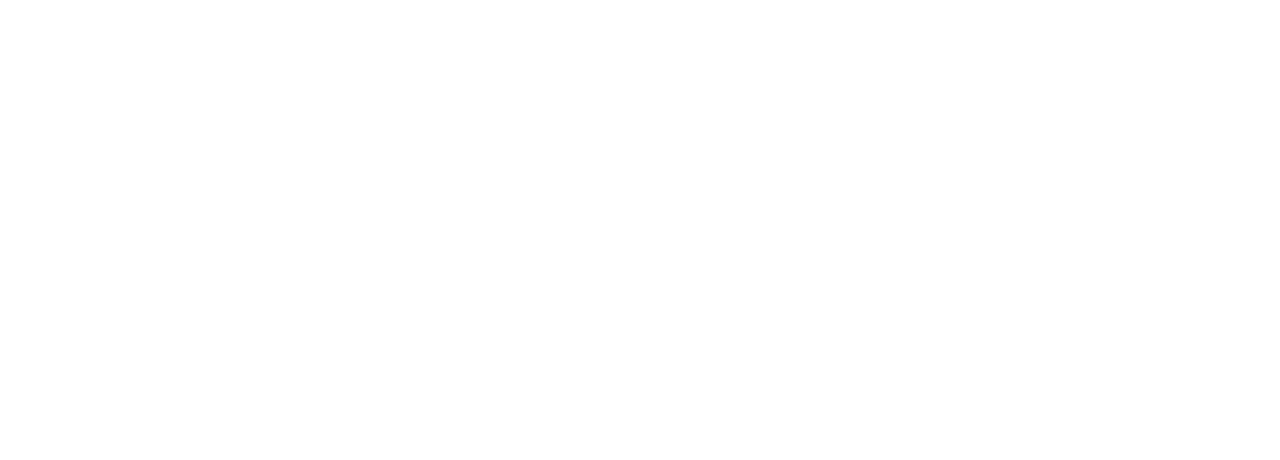
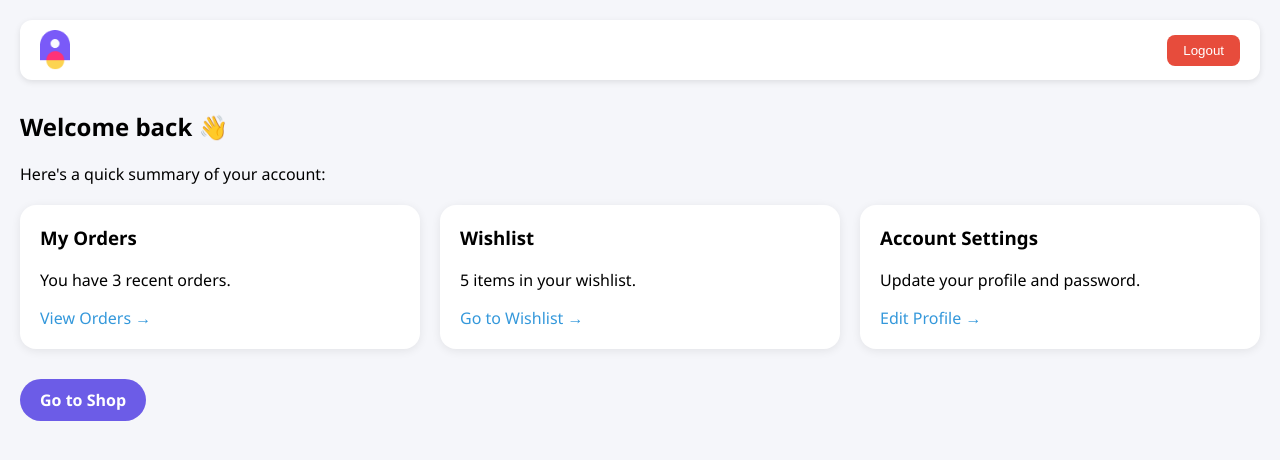
Before and after one commit to giftykerenhappuch/task2, a React (Create React App) app: page /DashboardPage in a window 1280 px wide. Before the commit this address had no page. Shown: the top 460 px of the page. Built offline with nearby package versions, Linux system fonts and the light colour scheme.

Commit message:
dashboard

```diff
--- /dev/null
+++ b/src/Dashboard.css
@@ -0,0 +1,73 @@
+.dashboard-container {
+  font-family: 'Segoe UI', sans-serif;
+  padding: 20px;
+  background: #f5f6fa;
+  min-height: 100vh;
+}
+
+.dashboard-header {
+  display: flex;
+  justify-content: space-between;
+  align-items: center;
+  background: #fff;
+  padding: 10px 20px;
+  border-radius: 12px;
+  box-shadow: 0 2px 6px rgba(0, 0, 0, 0.1);
+}
+
+.dashboard-logo {
+  height: 40px;
+}
+
+.logout-btn {
+  background: #e74c3c;
+  color: #fff;
+  padding: 8px 16px;
+  border: none;
+  border-radius: 8px;
+  cursor: pointer;
+}
+
+.logout-btn:hover {
+  background: #c0392b;
+}
+
+.dashboard-main {
+  margin-top: 30px;
+}
+
+.dashboard-cards {
+  display: flex;
+  gap: 20px;
+  margin-top: 20px;
+  flex-wrap: wrap;
+}
+
+.card {
+  background: #fff;
+  padding: 20px;
+  border-radius: 16px;
+  flex: 1 1 250px;
+  box-shadow: 0 2px 10px rgba(0, 0, 0, 0.08);
+}
+
+.card h3 {
+  margin-top: 0;
+}
+
+.card-link {
+  color: #3498db;
+  text-decoration: none;
+  font-weight: 500;
+}
+
+.shop-btn {
+  display: inline-block;
+  margin-top: 30px;
+  padding: 10px 20px;
+  background: #6c5ce7;
+  color: white;
+  border-radius: 25px;
+  text-decoration: none;
+  font-weight: bold;
+}
--- /dev/null
+++ b/src/Dashboard.js
@@ -0,0 +1,55 @@
+import React from 'react';
+import { Link } from 'react-router-dom';
+import './Dashboard.css'; // Create this for custom styling
+import Swal from 'sweetalert2';
+
+export default function DashboardPage() {
+  const handleLogout = () => {
+    Swal.fire({
+      icon: 'info',
+      title: 'Logged out',
+      text: 'You have been logged out.',
+      timer: 1500,
+      showConfirmButton: false,
+    }).then(() => {
+      // You can clear user data from localStorage/session if needed
+      window.location.href = '/login';
+    });
+  };
+
+  return (
+    <div className="dashboard-container">
+      <header className="dashboard-header">
+        <img src="/assets/logo.png" alt="Logo" className="dashboard-logo" />
+        <button className="logout-btn" onClick={handleLogout}>Logout</button>
+      </header>
+
+      <main className="dashboard-main">
+        <h2>Welcome back 👋</h2>
+        <p>Here's a quick summary of your account:</p>
+
+        <div className="dashboard-cards">
+          <div className="card">
+            <h3>My Orders</h3>
+            <p>You have 3 recent orders.</p>
+            <Link to="/orders" className="card-link">View Orders →</Link>
+          </div>
+
+          <div className="card">
+            <h3>Wishlist</h3>
+            <p>5 items in your wishlist.</p>
+            <Link to="/wishlist" className="card-link">Go to Wishlist →</Link>
+          </div>
+
+          <div className="card">
+            <h3>Account Settings</h3>
+            <p>Update your profile and password.</p>
+            <Link to="/settings" className="card-link">Edit Profile →</Link>
+          </div>
+        </div>
+
+        <Link to="/" className="shop-btn">Go to Shop</Link>
+      </main>
+    </div>
+  );
+}
--- a/src/Login.js
+++ b/src/Login.js
@@ -2,12 +2,14 @@
 import './login.css';
 import { FaEye, FaEyeSlash } from 'react-icons/fa';
 import Swal from 'sweetalert2';
+import { useNavigate } from 'react-router-dom';
 
 export default function LoginPage() {
   const [showPassword, setShowPassword] = useState(false);
   const [email, setEmail] = useState('');
   const [password, setPassword] = useState('');
  const [loading, setLoading] = useState(false);
+ const navigate = useNavigate();
   const togglePassword = () => {
     setShowPassword((prev) => !prev);
   };
@@ -45,7 +47,11 @@
           title: data.message || 'Login successful!',
           showConfirmButton: false,
           timer: 1500,
-        });
+
+        })
+        .then(() => {
+  navigate("/DashboardPage"); // ✅ Redirect after alert closes
+});
         // You can redirect here if needed
       } else {
         Swal.fire({
--- a/src/SignIn.js
+++ b/src/SignIn.js
@@ -3,12 +3,13 @@
 import axios from 'axios';
 import Swal from 'sweetalert2';
 import './index.css';
+import { useNavigate } from 'react-router-dom';
 
 export default function SignIn() {
   const [email, setEmail] = useState("");
   const [password, setPassword] = useState("");
   const [loading, setLoading] = useState(false);
-
+const navigate = useNavigate();
   const handleSubmit = async (e) => {
     e.preventDefault();
 
@@ -41,12 +42,13 @@
       );
 
       Swal.fire({
-        icon: 'success',
-        title: response.data.message || 'Account created successfully!',
-        showConfirmButton: false,
-        timer: 1500,
-
-      });
+  icon: 'success',
+  title: response.data.message || 'Account created successfully!',
+  showConfirmButton: false,
+  timer: 1500,
+}).then(() => {
+  navigate("/DashboardPage"); // ✅ Redirect after alert closes
+});
 
     } catch (error) {
       console.error("Error creating account:", error);
--- a/src/index.js
+++ b/src/index.js
@@ -5,7 +5,7 @@
 
 import SignIn from './SignIn';    // or wherever your SignIn component is
 import LoginPage from './Login';  // Login.js file
-
+import DashboardPage from './Dashboard'
 const root = ReactDOM.createRoot(document.getElementById('root'));
 root.render(
   <React.StrictMode>
@@ -13,6 +13,7 @@
       <Routes>
         <Route path="/" element={<SignIn />} />
         <Route path="/login" element={<LoginPage />} />
+        <Route path="/DashboardPage" element={<DashboardPage />} />
       </Routes>
     </Router>
   </React.StrictMode>
```
